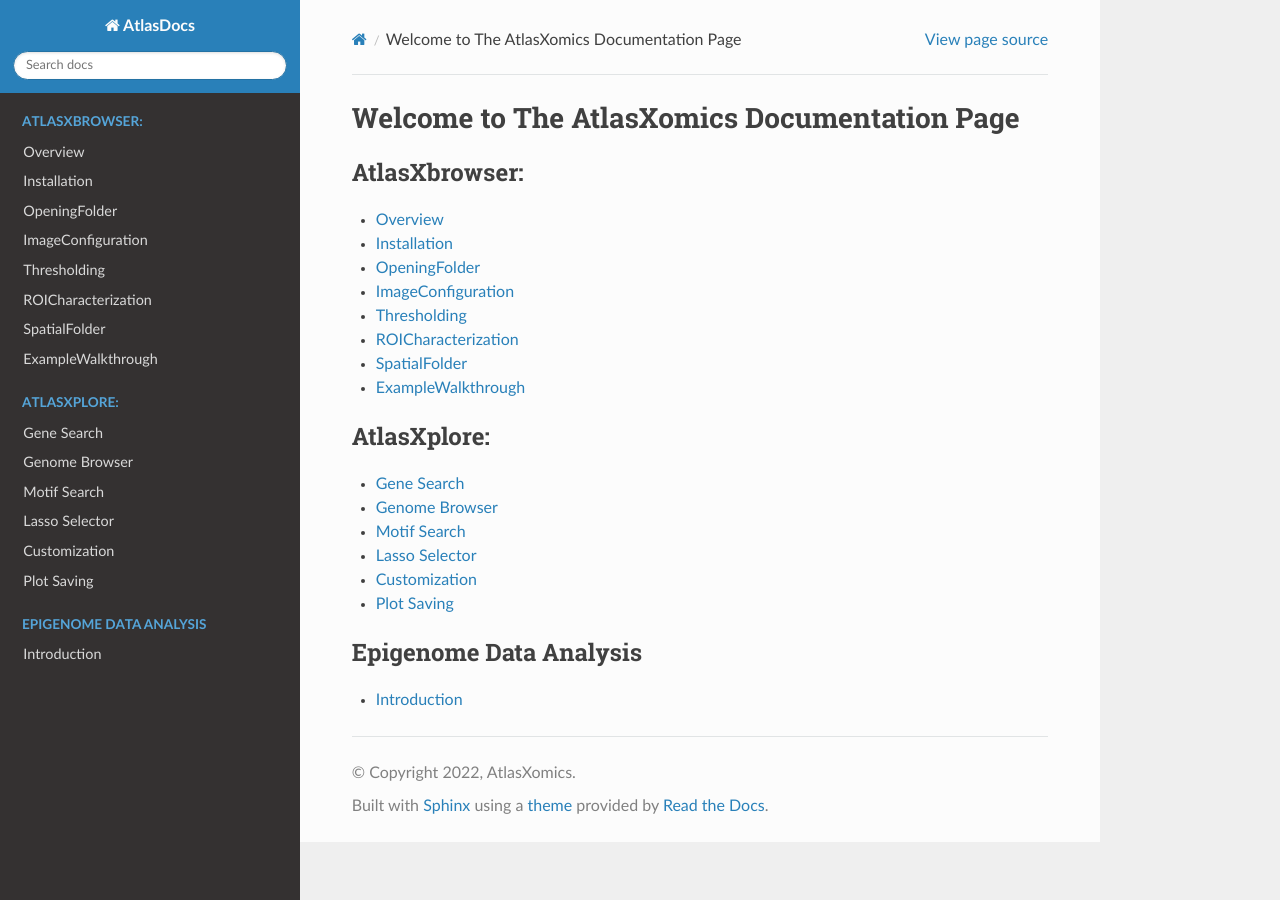
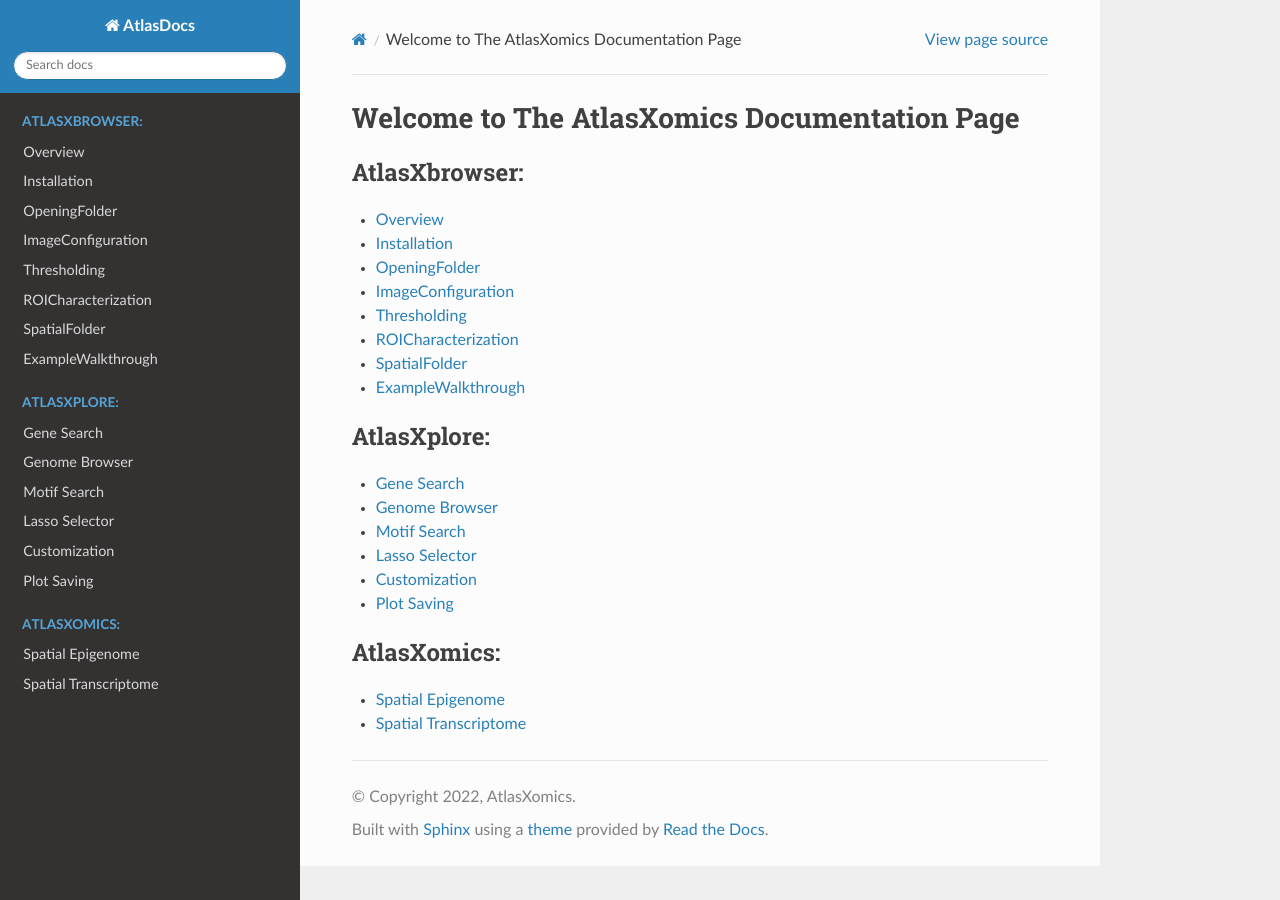
Before and after one commit to tamarajafar/AtlasXomics_docs, a Sphinx documentation site: the page built from docs/index.rst, in a window 1280 px wide. Built offline with Sphinx 7.4.7 and the Read the Docs theme 2.0.0, drawn with Linux system fonts in a browser that asks for light colours.

Commit message:
Update index.rst

```diff
--- a/docs/index.rst
+++ b/docs/index.rst
@@ -25,6 +25,7 @@
    Plot Saving <https://docs.atlasxomics.com/projects/AtlasXplore/en/latest/SavingPlots.html>
 
 .. toctree::
-   :caption: Epigenome Data Analysis
+   :caption: AtlasXomics:
 
-    Introduction <https://docs.atlasxomics.com/projects/AtlasXpipeline/en/latest/Introduction.html>
+   Spatial Epigenome<https://docs.atlasxomics.com/projects/AtlasXpipeline/en/latest/SpatialEpigenome.html>
+   Spatial Transcriptome<https://docs.atlasxomics.com/projects/AtlasXpipeline/en/latest/SpatialTranscriptome.html>
```
